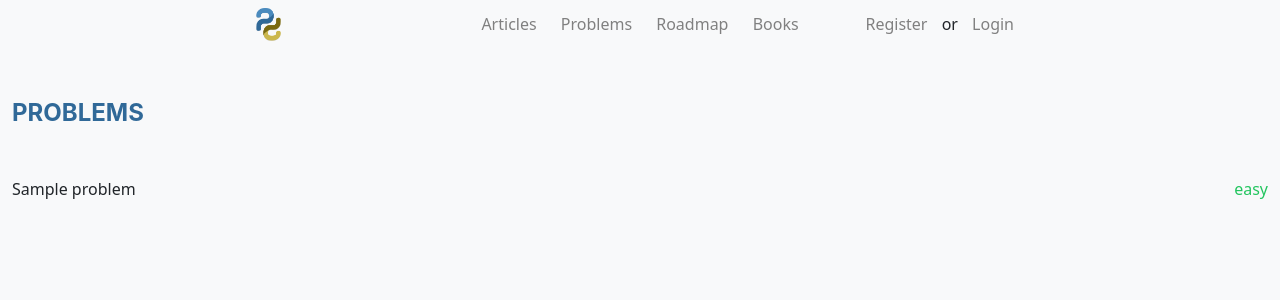
After one commit to aliquis22/pythonPlatform, a Django app: page /problems/ in a window 1280 px wide. The commit adds this page. Shown: the top 300 px of the page. Run offline with Django 3.2, Linux system fonts and the light colour scheme; tables that the repository leaves empty hold one stand-in row (values such as "Sample post"); some libraries are stand-ins or nearby versions.

Commit message:
PYT-100: Верстка страницы задач для пользователь

```diff
--- a/problems/admin.py
+++ b/problems/admin.py
@@ -1,8 +1,6 @@
 from django.contrib import admin
-from problems.models import Problem, Test, ProblemTest, Code, ProblemCode
+from problems.models import Problem, Test, Code
 
 admin.site.register(Problem)
 admin.site.register(Test)
-admin.site.register(ProblemTest)
 admin.site.register(Code)
-admin.site.register(ProblemCode)
--- a/problems/models.py
+++ b/problems/models.py
@@ -11,7 +11,7 @@ class Problem(models.Model):
 
     problem_id = models.AutoField("ID", primary_key=True)
     title = models.CharField("Title", max_length=128)
-    content = models.CharField("Content", max_length=255)
+    content = models.TextField("Content")
     difficulties = models.CharField(
         max_length=6,
         choices=DIFFICULTIES_CHOICES,
@@ -23,24 +23,14 @@ class Problem(models.Model):
 
 
 class Test(models.Model):
+    problem = models.ForeignKey(Problem, on_delete=models.PROTECT)
     test_id = models.AutoField("ID", primary_key=True)
     input = models.CharField("Input", max_length=255)
     output = models.CharField("Output", max_length=255)
 
 
-class ProblemTest(models.Model):
-    problem_test_id = models.AutoField("ID", primary_key=True)
-    problem = models.ForeignKey(Problem, on_delete=models.PROTECT)
-    test = models.ForeignKey(Test, on_delete=models.PROTECT)
-
-
 class Code(models.Model):
-    code_id = models.AutoField("ID", primary_key=True)
-    content = models.CharField("content", max_length=255)
-
-
-class ProblemCode(models.Model):
-    problem_code_id = models.AutoField("ID", primary_key=True)
     problem = models.ForeignKey(Problem, on_delete=models.PROTECT)
     user = models.ForeignKey(User, on_delete=models.PROTECT)
-    code = models.ForeignKey(Code, on_delete=models.PROTECT)
+    code_id = models.AutoField("ID", primary_key=True)
+    content = models.TextField("content")
--- a/problems/urls.py
+++ b/problems/urls.py
@@ -1,4 +1,7 @@
 from django.urls import path
+from . import views
+
 
 urlpatterns = [
+    path('', views.index)
 ]
--- a/problems/views.py
+++ b/problems/views.py
@@ -0,0 +1,9 @@
+from django.shortcuts import render
+from django.http import HttpResponse
+from .models import Problem
+
+
+def index(request):
+    problems = Problem.objects.all()
+
+    return render(request, 'problems/index.html', {'problems': problems})
--- a/pythonPlatform/urls.py
+++ b/pythonPlatform/urls.py
@@ -20,6 +20,6 @@ urlpatterns = [
     path('admin/', admin.site.urls),
     path('accounts/', include('django.contrib.auth.urls')),
     path('accounts/', include('accounts.urls')),
+    path('problems/', include('problems.urls')),
     path('', include('articles.urls')),
-    path('problems/', include('problems.urls')),
 ]
--- a/templates/base.html
+++ b/templates/base.html
@@ -7,6 +7,7 @@
     <meta name="viewport" content="width=device-width, initial-scale=1.0">
     <title>Login Page</title>
     <link href="https://cdn.jsdelivr.net/npm/bootstrap@5.3.0-alpha1/dist/css/bootstrap.min.css" rel="stylesheet" integrity="sha384-KyZXEAg3QhqLMpG8r+Knujsl5+1hb6b8g5g0n3lOLo4y4gx5nU4w2f4Z+d5GDK6bj" crossorigin="anonymous">
+    <script src="https://cdn.tailwindcss.com"></script>
 </head>
 <body class="bg-light">
 <nav class="navbar">
@@ -14,8 +15,8 @@
         <img src="{% static 'img/site_logo.png' %}" alt="Logo" width="25">
     </div>
     <div style="flex: 2; text-align: center;">
-        <a href="#" class="nav-item">Articles</a>
-        <a href="#" class="nav-item">Problems</a>
+        <a href="/" class="nav-item">Articles</a>
+        <a href="/problems" class="nav-item">Problems</a>
         <a href="#" class="nav-item">Roadmap</a>
         <a href="#" class="nav-item">Books</a>
     </div>
@@ -27,7 +28,7 @@
         {% endif %}
     </div>
 </nav>
-<div class="content">
+<div class="content container mx-auto mt-12">
     {% block content %}
     {% endblock %}
 </div>
--- a/templates/index.html
+++ b/templates/index.html
@@ -2,5 +2,5 @@
 {% load static %}
 
 {% block content %}
-    <h1 style="font-family: 'Inter'; color: #306998; font-weight: bold;">ARTICLES</h1>
+    <h1 style="font-family: 'Inter'; color: #306998; font-weight: bold;" class="text-2xl font-bold">ARTICLES</h1>
 {% endblock %}
--- /dev/null
+++ b/templates/problems/index.html
@@ -0,0 +1,26 @@
+{% extends 'base.html' %}
+{% load static %}
+
+{% block content %}
+<div class="problems">
+    <h1 style="font-family: 'Inter'; color: #306998;" class="text-2xl font-bold">PROBLEMS</h1>
+    <ul role="list" class="divide-y divide-gray-100">
+        {% for problem in problems %}
+        <li class="flex justify-between gap-x-6 py-5">
+            <div class="flex min-w-0 gap-x-4">
+                {{ problem.title }}
+            </div>
+            <div class="hidden shrink-0 sm:flex sm:flex-col sm:items-end">
+                {% if problem.difficulties == "easy" %}
+                    <span class="text-green-500 font-medium">{{ problem.difficulties }}</span>
+                {% elif problem.difficulties == "medium" %}
+                    <span class="text-yellow-500 font-medium">{{ problem.difficulties }}</span>
+                {% elif problem.difficulties == "hard" %}
+                    <span class="text-red-500 font-medium">{{ problem.difficulties }}</span>
+                {% endif %}
+            </div>
+        </li>
+        {% endfor %}
+    </ul>
+</div>
+{% endblock %}
```
Also changed, not shown: problems/migrations/0001_initial.py.
